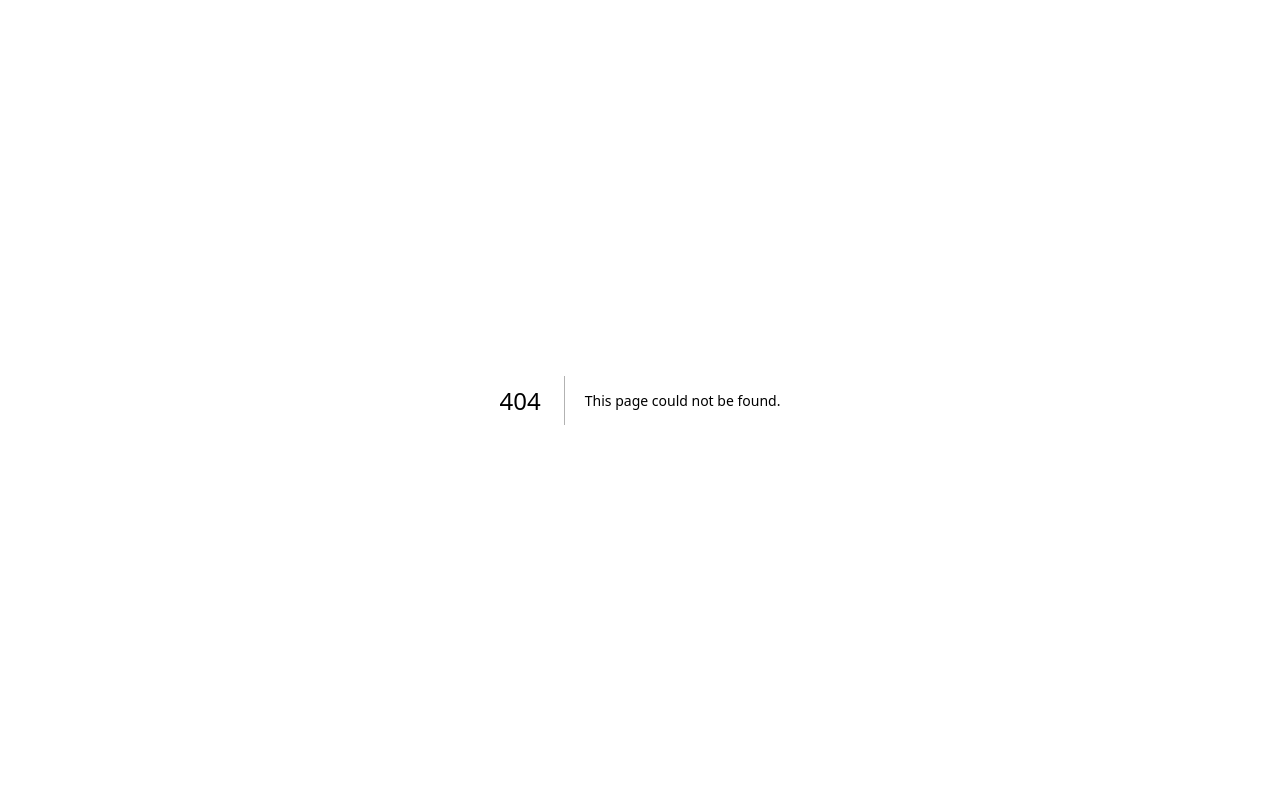
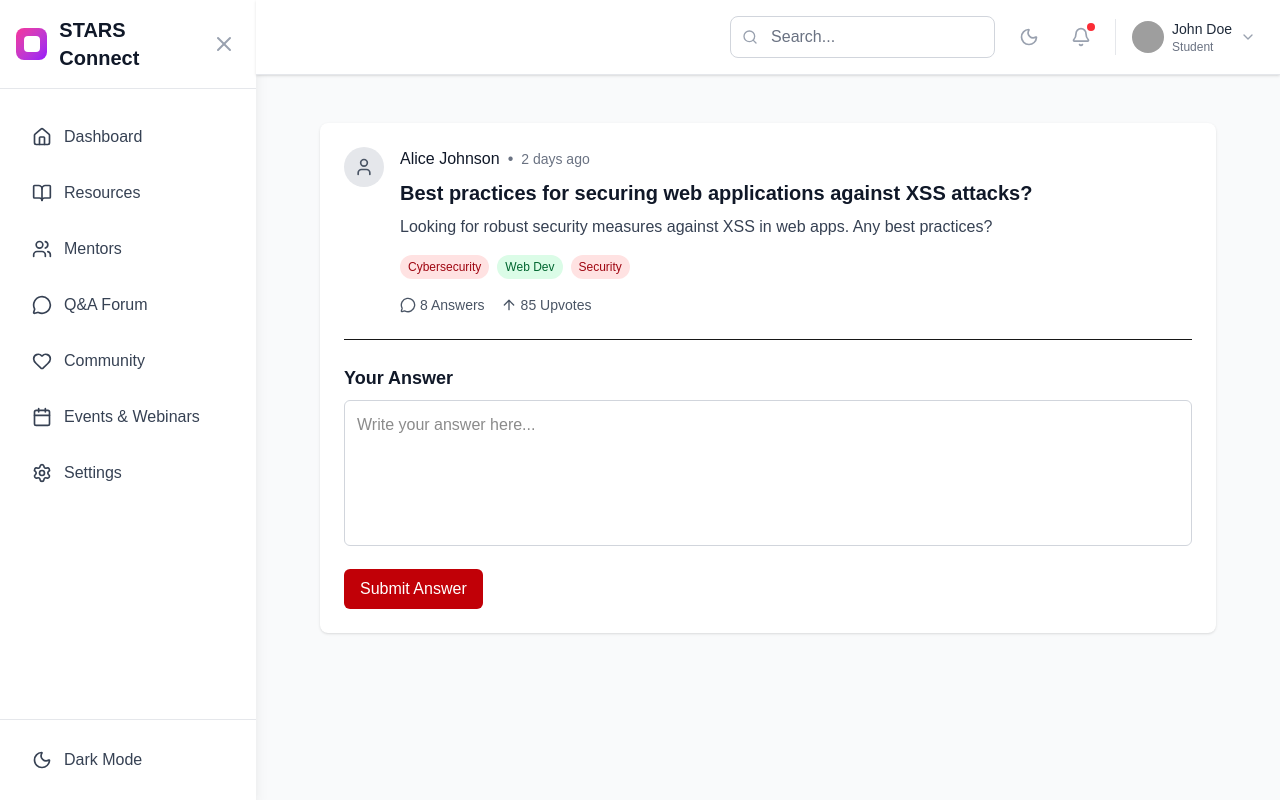
Before and after one commit to susa0676/StarsConnect, a Next.js app in the folder stars-connect/: page /dashboard/forum/1 in a window 1280 px wide. Before the commit this address had no page. Built offline with nearby package versions, Linux system fonts and the light colour scheme; grey boxes are pictures that could not be loaded.

Commit message:
forum,comm

```diff
--- a/stars-connect/package.json
+++ b/stars-connect/package.json
@@ -9,6 +9,7 @@
     "lint": "next lint"
   },
   "dependencies": {
+    "@headlessui/react": "^2.2.4",
     "lucide-react": "^0.518.0",
     "next": "15.3.3",
     "react": "^19.0.0",
--- a/stars-connect/src/app/dashboard/community/page.tsx
+++ b/stars-connect/src/app/dashboard/community/page.tsx
@@ -1,5 +1,6 @@
 "use client"
 import { useState } from 'react';
+ import { Dialog } from '@headlessui/react';
 import { Search, Plus, MessageCircle, Heart, Share2, Bookmark, TrendingUp, Users, Calendar, Award, Eye, ThumbsUp, Filter, MoreHorizontal } from 'lucide-react';
 
 interface Post {
@@ -38,6 +39,12 @@ const Community = () => {
   const [searchTerm, setSearchTerm] = useState<string>('');
   const [selectedCategory, setSelectedCategory] = useState<string>('All');
   const [selectedFilter, setSelectedFilter] = useState<string>('Latest');
+
+
+const [isNewPostOpen, setIsNewPostOpen] = useState(false);
+const [activePost, setActivePost] = useState<Post | null>(null);
+const [comment, setComment] = useState("");
+
 
   const posts: Post[] = [
     {
@@ -178,10 +185,14 @@ const Community = () => {
               <h1 className="text-2xl font-bold text-gray-900">Community</h1>
               <p className="text-gray-600 mt-1">Connect, share, and learn together</p>
             </div>
-            <button className="bg-red-700 text-white px-4 py-2 rounded-md hover:bg-red-800 transition-colors flex items-center gap-2">
-              <Plus className="w-4 h-4" />
-              New Post
-            </button>
+            <button
+  onClick={() => setIsNewPostOpen(true)}
+  className="bg-red-700 text-white px-4 py-2 rounded-md hover:bg-red-800 transition-colors flex items-center gap-2"
+>
+  <Plus className="w-4 h-4" />
+  New Post
+</button>
+
           </div>
 
           {/* Search and Filters */}
@@ -250,9 +261,13 @@ const Community = () => {
                     </div>
 
                     {/* Post Title */}
-                    <h3 className="text-lg font-semibold text-gray-900 mb-2 hover:text-red-700 cursor-pointer">
-                      {post.title}
-                    </h3>
+                    <h3
+  className="text-lg font-semibold text-gray-900 mb-2 hover:text-red-700 cursor-pointer"
+  onClick={() => setActivePost(post)}
+>
+  {post.title}
+</h3>
+
 
                     {/* Post Content */}
                     <p className="text-gray-600 mb-3 line-clamp-3">
@@ -402,6 +417,64 @@ const Community = () => {
           </div>
         </div>
       </div>
+      {/* New Post Modal */}
+<Dialog open={isNewPostOpen} onClose={() => setIsNewPostOpen(false)} className="relative z-50">
+  <div className="fixed inset-0 bg-black/30" aria-hidden="true" />
+  <div className="fixed inset-0 flex items-center justify-center p-4">
+    <Dialog.Panel className="w-full max-w-lg bg-white rounded-lg p-6 space-y-4 shadow-lg">
+      <Dialog.Title className="text-xl font-bold text-gray-900">Create New Post</Dialog.Title>
+      <input type="text" placeholder="Title" className="w-full p-2 border rounded" />
+      <textarea placeholder="What's on your mind?" className="w-full p-2 border rounded h-32" />
+      <div className="flex justify-end">
+        <button
+          onClick={() => setIsNewPostOpen(false)}
+          className="bg-red-700 text-white px-4 py-2 rounded hover:bg-red-800"
+        >
+          Post
+        </button>
+      </div>
+    </Dialog.Panel>
+  </div>
+</Dialog>
+
+{/* Post Detail Modal */}
+<Dialog open={!!activePost} onClose={() => setActivePost(null)} className="relative z-50">
+  <div className="fixed inset-0 bg-black/30" aria-hidden="true" />
+  <div className="fixed inset-0 flex items-center justify-center p-4">
+    {activePost && (
+      <Dialog.Panel className="w-full max-w-2xl bg-white rounded-lg p-6 space-y-4 shadow-lg max-h-[90vh] overflow-y-auto">
+        <Dialog.Title className="text-xl font-bold text-gray-900">{activePost.title}</Dialog.Title>
+        <p className="text-gray-600">{activePost.content}</p>
+        <div className="flex gap-4 text-sm text-gray-500">
+          <span>{activePost.likes} Likes</span>
+          <span>{activePost.comments} Comments</span>
+          <span>{activePost.views} Views</span>
+        </div>
+        <div className="flex gap-4">
+          <button onClick={() => toggleLike(activePost.id)} className="text-red-600 font-medium">Like</button>
+          <button className="text-blue-600 font-medium">Comment</button>
+          <button className="text-gray-600 font-medium">Share</button>
+        </div>
+        <textarea
+          value={comment}
+          onChange={(e) => setComment(e.target.value)}
+          placeholder="Write a comment..."
+          className="w-full p-2 border rounded h-24"
+        />
+        <button
+          onClick={() => {
+            console.log("Comment submitted:", comment);
+            setComment("");
+          }}
+          className="bg-red-700 text-white px-4 py-2 rounded hover:bg-red-800"
+        >
+          Submit Comment
+        </button>
+      </Dialog.Panel>
+    )}
+  </div>
+</Dialog>
+
     </div>
   );
 };
--- /dev/null
+++ b/stars-connect/src/app/dashboard/forum/AskQuestionModal.tsx
@@ -0,0 +1,68 @@
+"use client";
+
+import React, { useState } from "react";
+import { X } from "lucide-react";
+
+interface AskQuestionModalProps {
+  isOpen: boolean;
+  onClose: () => void;
+  onSubmit: (data: { title: string; description: string }) => void;
+}
+
+const AskQuestionModal: React.FC<AskQuestionModalProps> = ({ isOpen, onClose, onSubmit }) => {
+  const [title, setTitle] = useState("");
+  const [description, setDescription] = useState("");
+
+  const handleFormSubmit = (e: React.FormEvent) => {
+    e.preventDefault();
+    onSubmit({ title, description });
+    setTitle("");
+    setDescription("");
+    onClose();
+  };
+
+  if (!isOpen) return null;
+
+  return (
+    <div className="fixed inset-0 z-50 flex items-center justify-center bg-black bg-opacity-40">
+      <div className="bg-white dark:bg-gray-800 p-6 rounded-lg w-full max-w-lg relative shadow-xl">
+        <button onClick={onClose} className="absolute top-3 right-3 text-gray-400 hover:text-gray-600">
+          <X className="w-5 h-5" />
+        </button>
+        <h2 className="text-xl font-semibold text-gray-900 dark:text-white mb-4">Ask a Question</h2>
+        <form onSubmit={handleFormSubmit} className="space-y-4">
+          <div>
+            <label className="block text-sm font-medium text-gray-700 dark:text-gray-300">Title</label>
+            <input
+              type="text"
+              value={title}
+              onChange={(e) => setTitle(e.target.value)}
+              required
+              className="w-full px-3 py-2 border border-gray-300 dark:border-gray-600 rounded-md bg-white dark:bg-gray-700 text-gray-900 dark:text-white"
+            />
+          </div>
+          <div>
+            <label className="block text-sm font-medium text-gray-700 dark:text-gray-300">Description</label>
+            <textarea
+              value={description}
+              onChange={(e) => setDescription(e.target.value)}
+              rows={4}
+              required
+              className="w-full px-3 py-2 border border-gray-300 dark:border-gray-600 rounded-md bg-white dark:bg-gray-700 text-gray-900 dark:text-white"
+            />
+          </div>
+          <div className="text-right">
+            <button
+              type="submit"
+              className="bg-indigo-600 hover:bg-indigo-700 text-white px-4 py-2 rounded-md"
+            >
+              Submit Question
+            </button>
+          </div>
+        </form>
+      </div>
+    </div>
+  );
+};
+
+export default AskQuestionModal;
--- /dev/null
+++ b/stars-connect/src/app/dashboard/forum/[id]/page.tsx
@@ -0,0 +1,125 @@
+'use client';
+
+import { useEffect, useState } from 'react';
+import { useParams } from 'next/navigation';
+import { MessageCircle, ArrowUp, User } from 'lucide-react';
+
+const dummyData: Record<string, any> = {
+  "1": {
+    title: 'Best practices for securing web applications against XSS attacks?',
+    description: 'Looking for robust security measures against XSS in web apps. Any best practices?',
+    author: 'Alice Johnson',
+    timeAgo: '2 days ago',
+    tags: ['Cybersecurity', 'Web Dev', 'Security'],
+    answers: 8,
+    upvotes: 85
+  },
+  "2": {
+    title: 'How does Large Language Models (LLMs) attention mechanism work?',
+    description: 'Demystifying LLM attention: how it processes text, and what\'s multi-head attention?',
+    author: 'Bob Smith',
+    timeAgo: '3 days ago',
+    tags: ['AI', 'ML', 'Natural Language Processing'],
+    answers: 5,
+    upvotes: 62
+  },
+  // Add other dummy entries if needed
+};
+
+const getTagColor = (tag: string): string => {
+  const colors: Record<string, string> = {
+    'AI': 'bg-purple-100 text-purple-800',
+    'ML': 'bg-blue-100 text-blue-800',
+    'Web Dev': 'bg-green-100 text-green-800',
+    'Cybersecurity': 'bg-red-100 text-red-800',
+    'React': 'bg-cyan-100 text-cyan-800',
+    'Performance': 'bg-orange-100 text-orange-800',
+    'DevOps': 'bg-gray-100 text-gray-800',
+    'Security': 'bg-red-100 text-red-800',
+    'Natural Language Processing': 'bg-indigo-100 text-indigo-800'
+  };
+  return colors[tag] || 'bg-gray-100 text-gray-800';
+};
+
+export default function QuestionDetailPage() {
+  const { id } = useParams();
+  const [question, setQuestion] = useState<any>(null);
+  const [answer, setAnswer] = useState('');
+
+  useEffect(() => {
+    if (id && typeof id === 'string') {
+      setQuestion(dummyData[id]);
+    }
+  }, [id]);
+
+  const handleSubmitAnswer = () => {
+    alert(`Answer submitted: ${answer}`);
+    setAnswer('');
+  };
+
+  if (!question) return <div className="p-6">Loading...</div>;
+
+  return (
+    <div className="p-6 bg-gray-50 min-h-screen">
+      <div className="max-w-4xl mx-auto bg-white rounded-lg shadow-sm p-6">
+        {/* Question Section */}
+        <div className="flex items-start gap-4 mb-6">
+          <div className="w-10 h-10 bg-gray-200 rounded-full flex items-center justify-center flex-shrink-0">
+            <User className="w-5 h-5 text-gray-600" />
+          </div>
+
+          <div className="flex-1 min-w-0">
+            <div className="flex items-center gap-2 mb-2">
+              <span className="font-medium text-gray-900">{question.author}</span>
+              <span className="text-gray-500">•</span>
+              <span className="text-sm text-gray-500">{question.timeAgo}</span>
+            </div>
+
+            <h3 className="text-xl font-semibold text-gray-900 mb-2">{question.title}</h3>
+            <p className="text-gray-700 mb-4">{question.description}</p>
+
+            <div className="flex flex-wrap gap-2 mb-4">
+              {question.tags.map((tag: string, index: number) => (
+                <span
+                  key={index}
+                  className={`px-2 py-1 rounded-full text-xs font-medium ${getTagColor(tag)}`}
+                >
+                  {tag}
+                </span>
+              ))}
+            </div>
+
+            <div className="flex items-center gap-4 text-sm text-gray-600">
+              <div className="flex items-center gap-1">
+                <MessageCircle className="w-4 h-4" />
+                <span>{question.answers} Answers</span>
+              </div>
+              <div className="flex items-center gap-1">
+                <ArrowUp className="w-4 h-4" />
+                <span>{question.upvotes} Upvotes</span>
+              </div>
+            </div>
+          </div>
+        </div>
+
+        {/* Answer Section */}
+        <div className="border-t pt-6 mt-6">
+          <h4 className="text-lg font-semibold text-gray-900 mb-2">Your Answer</h4>
+          <textarea
+            className="w-full p-3 border border-gray-300 rounded-md resize-none focus:outline-none focus:ring-2 focus:ring-red-500"
+            rows={5}
+            placeholder="Write your answer here..."
+            value={answer}
+            onChange={(e) => setAnswer(e.target.value)}
+          />
+          <button
+            onClick={handleSubmitAnswer}
+            className="mt-4 bg-red-700 text-white px-4 py-2 rounded-md hover:bg-red-800 transition-colors"
+          >
+            Submit Answer
+          </button>
+        </div>
+      </div>
+    </div>
+  );
+}
--- a/stars-connect/src/app/dashboard/forum/page.tsx
+++ b/stars-connect/src/app/dashboard/forum/page.tsx
@@ -1,6 +1,8 @@
 "use client"
 import { useState } from 'react';
-import { Search, Plus, MessageCircle, ArrowUp, ChevronDown, User } from 'lucide-react';
+import Link from 'next/link';
+
+import { Search, Plus, MessageCircle, ArrowUp, ChevronDown, User ,X} from 'lucide-react';
 
 interface Question {
   id: number;
@@ -19,6 +21,8 @@ const QAForum = () => {
   const [searchTerm, setSearchTerm] = useState<string>('');
   const [selectedTags, setSelectedTags] = useState<string[]>([]);
   const [showMoreTags, setShowMoreTags] = useState<boolean>(false);
+  const [isModalOpen, setIsModalOpen] = useState(false);
+
 
   const questions: Question[] = [
     {
@@ -132,33 +136,7 @@ const QAForum = () => {
   return (
     <div className="flex gap-6 p-6 bg-gray-50 min-h-screen">
       {/* Sidebar */}
-      <div className="w-64 space-y-4">
-        <div className="bg-white rounded-lg shadow-sm">
-          <div className="bg-red-700 text-white p-4 rounded-t-lg flex items-center gap-2">
-            <MessageCircle className="w-5 h-5" />
-            <span className="font-semibold">Q&A Forum</span>
-          </div>
-          <div className="p-4 space-y-3">
-            <div className="flex items-center gap-3 text-gray-600 hover:text-gray-900 cursor-pointer">
-              <div className="w-2 h-2 bg-gray-400 rounded-full"></div>
-              <span className="text-sm">Trending Topics</span>
-            </div>
-            <div className="flex items-center gap-3 text-gray-600 hover:text-gray-900 cursor-pointer">
-              <div className="w-2 h-2 bg-gray-400 rounded-full"></div>
-              <span className="text-sm">My Questions</span>
-            </div>
-            <div className="flex items-center gap-3 text-gray-600 hover:text-gray-900 cursor-pointer">
-              <div className="w-2 h-2 bg-gray-400 rounded-full"></div>
-              <span className="text-sm">Saved Questions</span>
-            </div>
-            <div className="flex items-center gap-3 text-gray-600 hover:text-gray-900 cursor-pointer">
-              <div className="w-2 h-2 bg-gray-400 rounded-full"></div>
-              <span className="text-sm">Support</span>
-              <ChevronDown className="w-4 h-4 ml-auto" />
-            </div>
-          </div>
-        </div>
-      </div>
+
 
       {/* Main Content */}
       <div className="flex-1">
@@ -166,10 +144,14 @@ const QAForum = () => {
           {/* Header */}
           <div className="flex justify-between items-center p-6 border-b">
             <h1 className="text-2xl font-bold text-gray-900">Q&A Forum</h1>
-            <button className="bg-red-700 text-white px-4 py-2 rounded-md hover:bg-red-800 transition-colors flex items-center gap-2">
+            <button
+  onClick={() => setIsModalOpen(true)}
+  className="bg-red-700 text-white px-4 py-2 rounded-md hover:bg-red-800 transition-colors flex items-center gap-2"
+>
   <Plus className="w-4 h-4" />
   Ask Question
 </button>
+
           </div>
 
           {/* Search and Tags */}
@@ -262,9 +244,12 @@ const QAForum = () => {
                             <span>{question.upvotes} Upvotes</span>
                           </div>
                         </div>
+                        <Link href={`/dashboard/forum/${question.id}`}>
   <button className="bg-red-700 text-white px-4 py-2 rounded-md hover:bg-red-800 transition-colors text-sm">
     View Question
   </button>
+</Link>
+
                       </div>
                     </div>
                   </div>
@@ -282,6 +267,44 @@ const QAForum = () => {
           </div>
         </div>
       </div>
+      {isModalOpen && (
+  <div className="fixed inset-0 z-50 flex items-center justify-center bg-black bg-opacity-50">
+    <div className="bg-white rounded-lg shadow-lg w-full max-w-xl p-6 relative">
+      <button
+        onClick={() => setIsModalOpen(false)}
+        className="absolute top-4 right-4 text-gray-500 hover:text-gray-700"
+      >
+        <X className="w-5 h-5" />
+      </button>
+      <h2 className="text-xl font-bold mb-4 text-gray-800">Ask a New Question</h2>
+      <form className="space-y-4">
+        <div>
+          <label className="block text-sm font-medium text-gray-700">Title</label>
+          <input
+            type="text"
+            className="mt-1 block w-full border border-gray-300 rounded-md px-3 py-2"
+            placeholder="Enter your question title"
+          />
+        </div>
+        <div>
+          <label className="block text-sm font-medium text-gray-700">Description</label>
+          <textarea
+            rows={4}
+            className="mt-1 block w-full border border-gray-300 rounded-md px-3 py-2"
+            placeholder="Describe your question in detail..."
+          />
+        </div>
+        <button
+          type="submit"
+          className="bg-red-700 text-white px-4 py-2 rounded-md hover:bg-red-800"
+        >
+          Post Question
+        </button>
+      </form>
+    </div>
+  </div>
+)}
+
     </div>
   );
 };
```
Also changed, not shown: 1 other file (tests, documents, lock files or other folders). Lines whose indentation alone changed are shown as unchanged.
